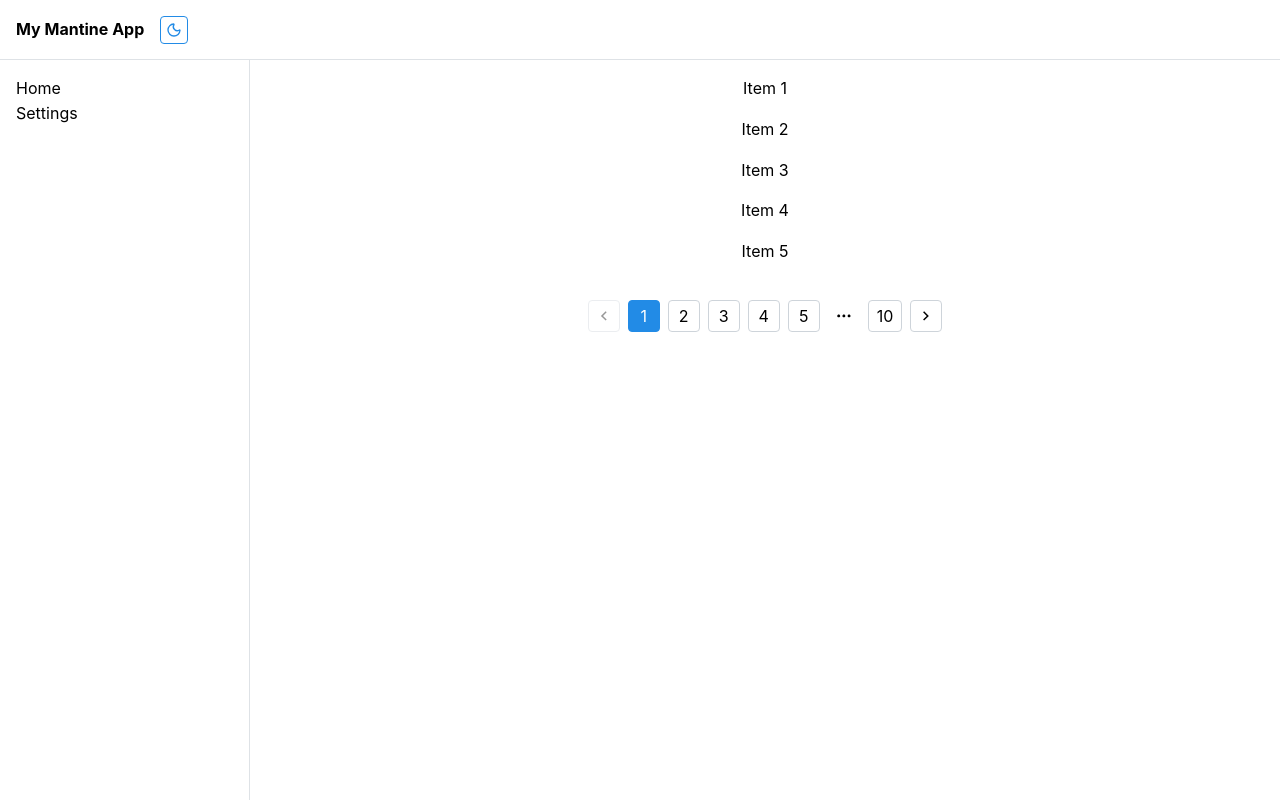
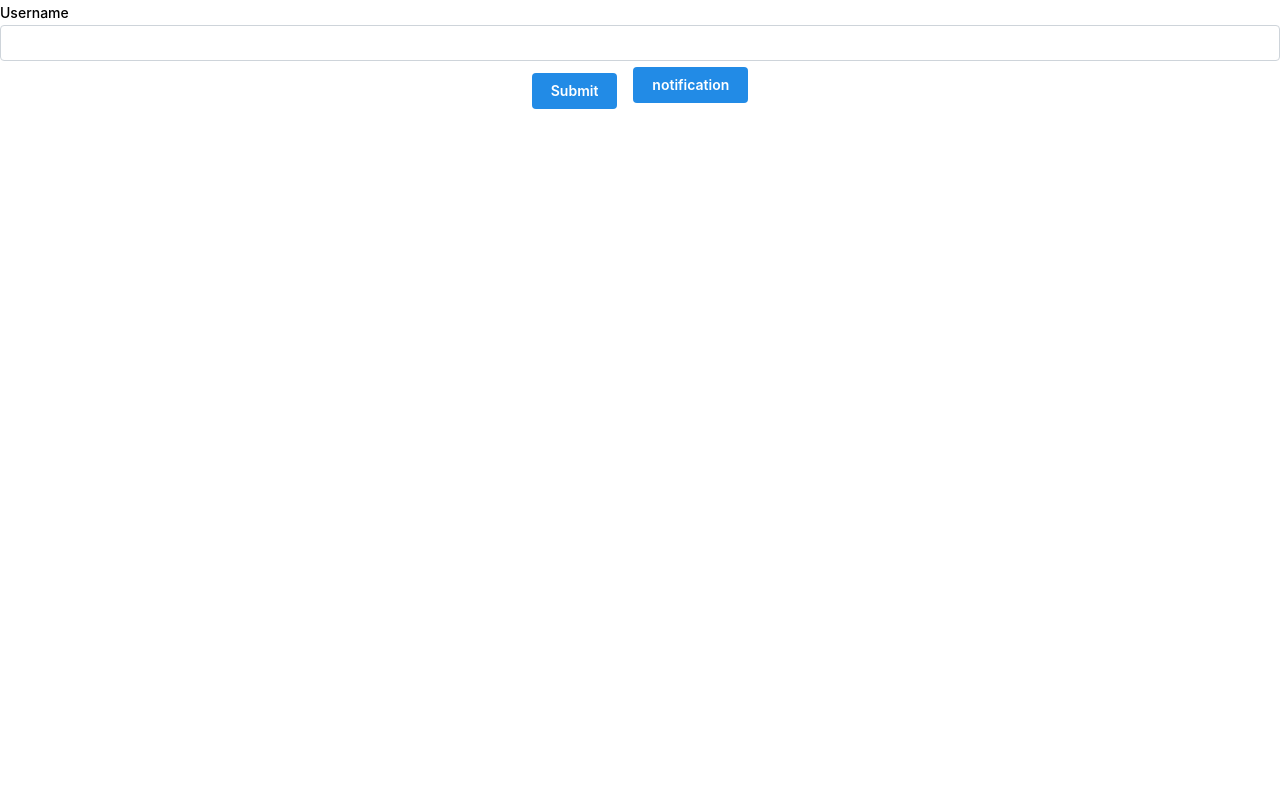
Before and after one commit to bonsii2/mantine-project, a Next.js app: page /bounced in a window 1280 px wide. Built offline with nearby package versions, Linux system fonts and the light colour scheme.

Commit message:
i add notification lesson

```diff
--- a/package.json
+++ b/package.json
@@ -12,6 +12,7 @@
     "@mantine/form": "^8.3.4",
     "@mantine/hooks": "^8.3.4",
     "@mantine/next": "^6.0.22",
+    "@mantine/notifications": "^8.3.4",
     "lodash.debounce": "^4.0.8",
     "lucide-react": "^0.545.0",
     "next": "15.5.4",
--- a/src/app/Drawer/page.tsx
+++ b/src/app/Drawer/page.tsx
@@ -1,3 +1,4 @@
+'use client'
 import { useState } from "react";
 import { Drawer, Button, Text } from "@mantine/core";
 
--- a/src/app/bounced/page.tsx
+++ b/src/app/bounced/page.tsx
@@ -1,9 +1,9 @@
 'use client'
 import { useForm } from "@mantine/form";
-import { TextInput, Button } from "@mantine/core";
+import { TextInput, Button, Group, Center } from "@mantine/core";
 import { useState, useEffect } from "react";
 import debounce from "lodash.debounce";
-
+import {notifications } from "@mantine/notifications";
 export default function UsernameCheckForm() {
   const [checking, setChecking] = useState(false);
   const form = useForm({ initialValues: { username: "" } });
@@ -25,6 +25,23 @@ export default function UsernameCheckForm() {
     return () => check.cancel();
   }, [form.values.username]);
 
+  const handleclick = () => {
+    notifications.show({
+      title: 'succes!',
+      message: 'your form is accept ',
+      color: 'green',
+      bg: 'green',
+      autoClose: 2000,
+      styles: {
+        root:{
+          maxWidth: 300,
+          wordBreak: 'break-word'
+        }
+      }
+    });
+
+  }
+
   return (
     <form
       onSubmit={form.onSubmit((values) =>
@@ -32,9 +49,12 @@ export default function UsernameCheckForm() {
       )}
     >
       <TextInput label="Username" {...form.getInputProps("username")} />
-      <Button mt="sm" type="submit" loading={checking}>
-        Submit
-      </Button>
+      <Group align="center" justify="center">
+        <Button mt="sm" type="submit" loading={checking}>
+          Submit
+        </Button>
+        <Button onClick={handleclick}>notification</Button>
+      </Group>
     </form>
   );
 }
--- a/src/app/focusTrap/page.tsx
+++ b/src/app/focusTrap/page.tsx
@@ -1,3 +1,4 @@
+'use client'
 import { FocusTrap, TextInput, Button, Stack } from "@mantine/core";
 import { useState } from "react";
 
--- a/src/app/layout.tsx
+++ b/src/app/layout.tsx
@@ -1,35 +1,13 @@
-"use client";
+import "@mantine/core/styles.css";
+import { MantineProvider } from "@mantine/core";
+import { Notifications } from "@mantine/notifications";
+import { ColorSchemeScript } from "@mantine/core";
 
-import "@mantine/core/styles.css";
-import {
-  AppShell,
-  Burger,
-  Group,
-  Text,
-  ScrollArea,
-  MantineProvider,
-  ColorSchemeScript,
-  Space,
-
-} from "@mantine/core";
-import { useDisclosure } from "@mantine/hooks";
-import ThemeToggle from "./components/ThemeToggle";
-import HomePage from "./page";
-import FormPage from '@/app/formPage/page'
-import { Children } from "react";
-import Bounced from '@/app/bounced/page'
-import Modals from '@/app/modals/page'
-import Drawer from "@/app/Drawer/page";
-import LoadingOverlay from '@/app/overlayLoading/page'
-import Dialog from '@/app/dialog/page'
-import Overlay from '@/app/overlay/page'
-import Affix from '@/app/Affix/page'
-import FocusTrap from '@/app/focusTrap/page'
-import Tabs from '@/app/NavigationComponent/Tabs/page'
-import Pagination from '@/app/NavigationComponent/Pagination/page'
-export default function DemoAppShell() {
-  const [opened, { toggle }] = useDisclosure();
-
+export default function RootLayout({
+  children,
+}: {
+  children: React.ReactNode;
+}) {
   return (
     <html lang="en">
       <head>
@@ -37,58 +15,11 @@ export default function DemoAppShell() {
       </head>
       <body>
         <MantineProvider>
-          <AppShell
-            header={{ height: 60 }}
-            navbar={{
-              width: 250,
-              breakpoint: "sm",
-              collapsed: { mobile: !opened },
-            }}
-            padding="md"
-          >
-            {/* Header */}
-            <AppShell.Header>
-              <Group h="100%" px="md">
-                <Burger
-                  opened={opened}
-                  onClick={toggle}
-                  hiddenFrom="sm"
-                  size="sm"
-                />
-                <Text fw={700}>My Mantine App</Text>
-                <ThemeToggle />
-              </Group>
-            </AppShell.Header>
-
-            {/* Navbar */}
-            <AppShell.Navbar p="md">
-              <Text>Home</Text>
-              <Text>Settings</Text>
-            </AppShell.Navbar>
-
-            {/* Main content */}
-            <AppShell.Main>
-              <ScrollArea>
-                {/* <FocusTrap />
-                <Space h={'sm'}/>
-                <Tabs />
-                <Affix />
-                <Bounced />
-                <Space h={"md"} w={"md"} />
-                <Modals />
-                <Space h={"md"} w={"md"} />
-                <Drawer />
-                <Space h={"md"} w={"md"} />
-                <LoadingOverlay />
-                <Space h={"md"} w={"md"} />
-                <Dialog />
-                <Space h={"md"} w={"md"} />
-                <Overlay />
-                <Space h={"md"} w={"md"} /> */}
-              <Pagination/>
-              </ScrollArea>
-            </AppShell.Main>
-          </AppShell>
+          <Notifications position="bottom-right"
+          limit={3}
+          containerWidth={320}
+          zIndex={99999} />
+          {children}
         </MantineProvider>
       </body>
     </html>
--- a/src/app/overlay/page.tsx
+++ b/src/app/overlay/page.tsx
@@ -1,3 +1,4 @@
+'use client'
 import { Overlay, Button, Box, Text } from "@mantine/core";
 import { useState } from "react";
 
--- a/src/app/overlayLoading/page.tsx
+++ b/src/app/overlayLoading/page.tsx
@@ -1,3 +1,4 @@
+'use client'
 import { LoadingOverlay, Button, Box } from "@mantine/core";
 import { useState } from "react";
 
```
Also changed, not shown: src/app/feedBackComponent/notification/page.tsx (added, +17 -0 lines), src/app/page.tsx (+13 -2 lines), 1 other file (tests, documents, lock files or other folders).
